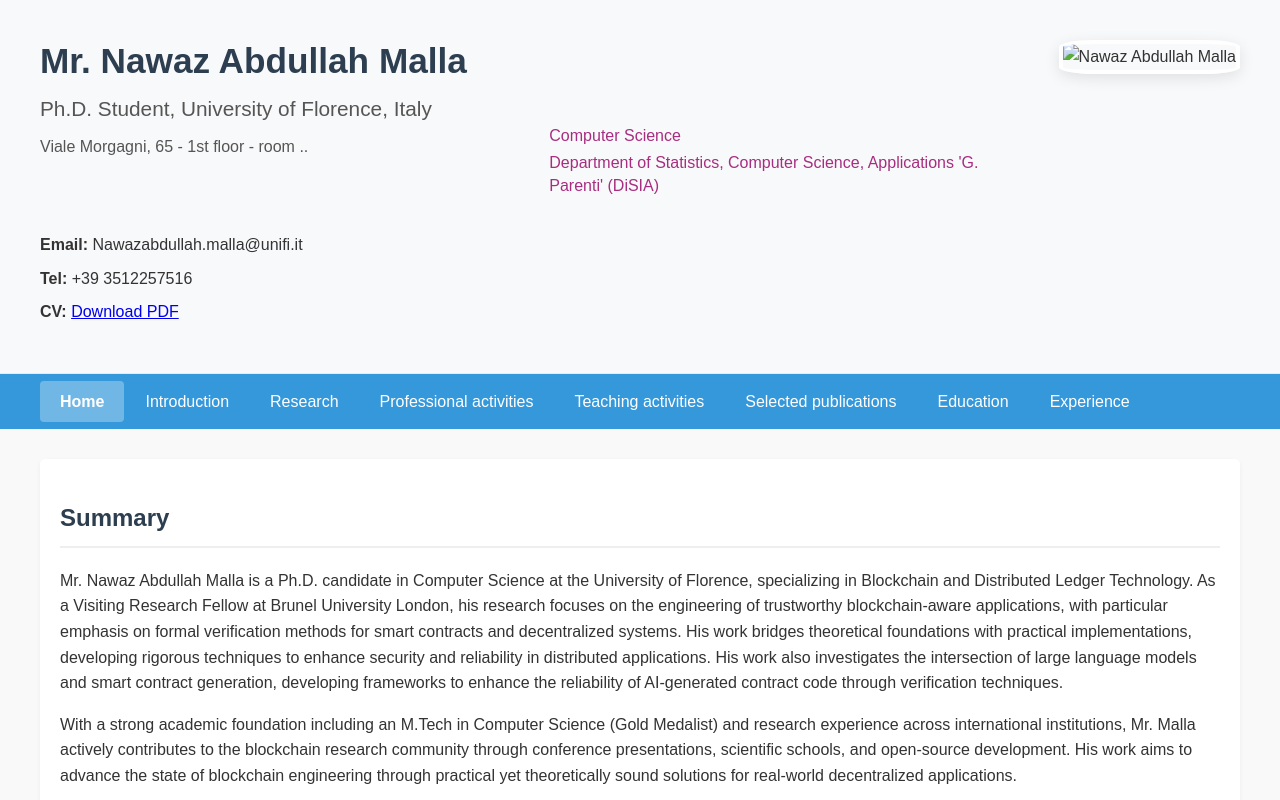
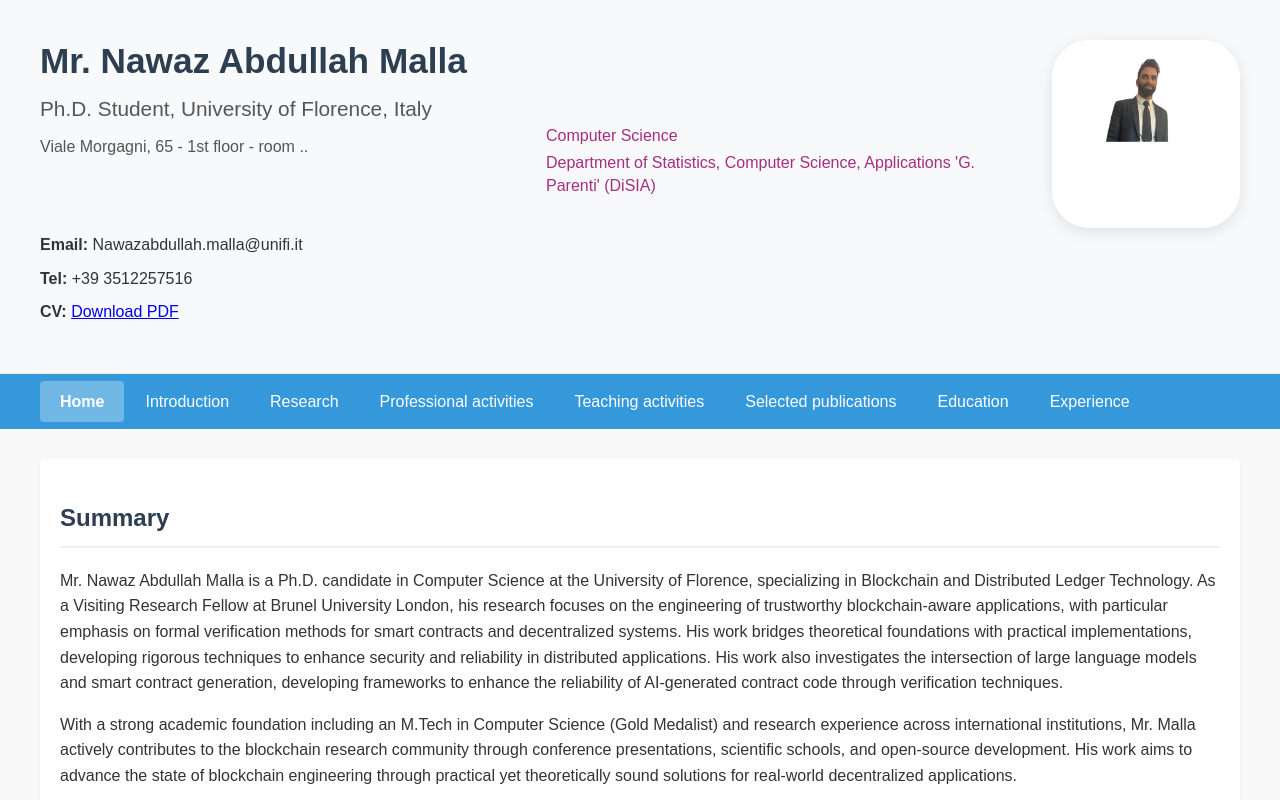
Before and after one commit to nawaz-malla/nawazmalla.edu, a plain HTML site: page home.html in a window 1280 px wide. Shown: the top 800 px of the page. Drawn offline with Linux system fonts and the light colour scheme.

Commit message:
Update home.html

```diff
--- a/home.html
+++ b/home.html
@@ -33,7 +33,7 @@
                 </div>
 
                 <div class="profile-photo">
-                    <img src="Untitled design (1).png" alt="Nawaz Abdullah Malla" />
+                    <img src="Nawaz.jpeg" alt="Nawaz Abdullah Malla" />
                 </div>
             </div>
         </div>
```
